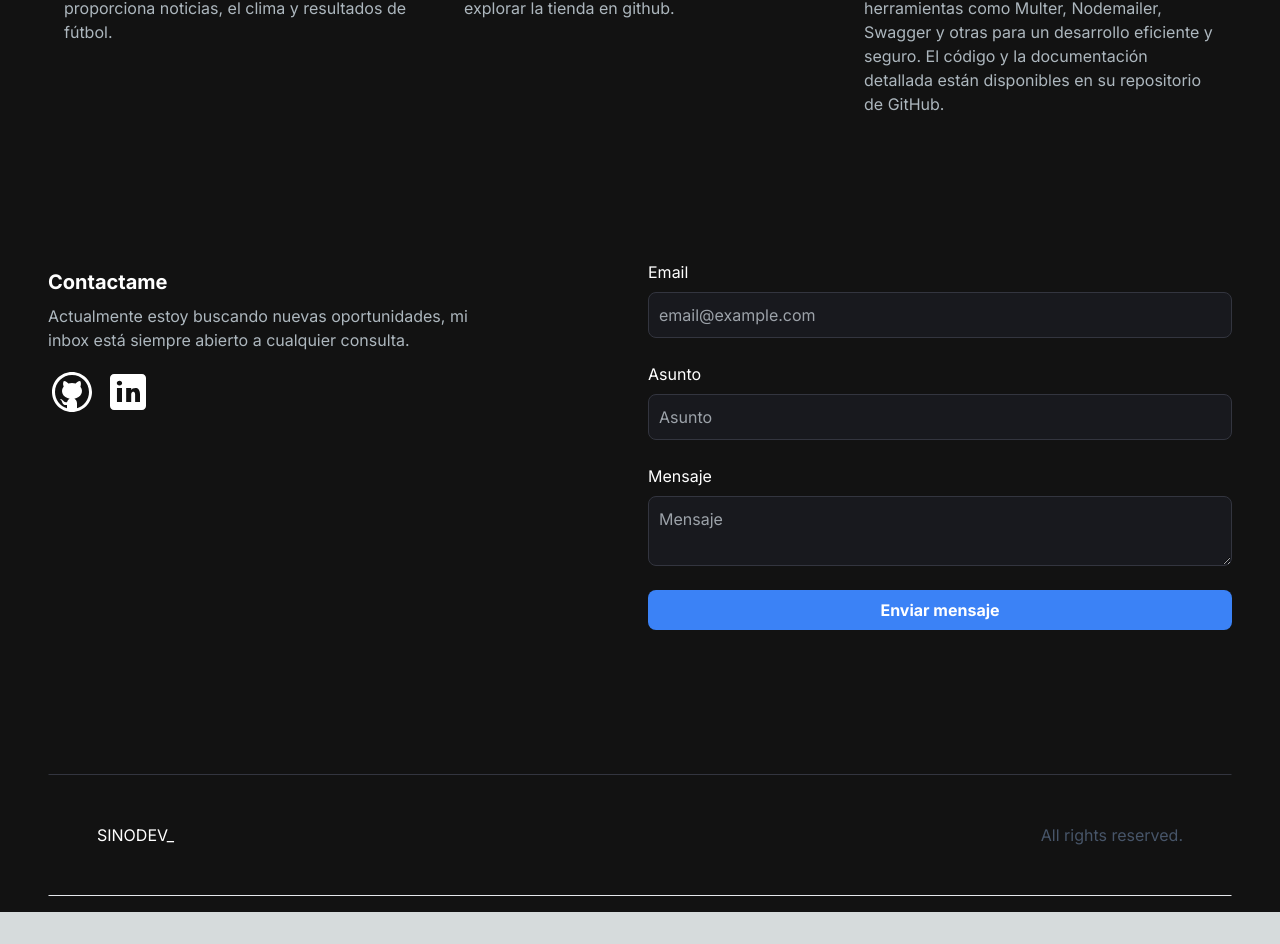
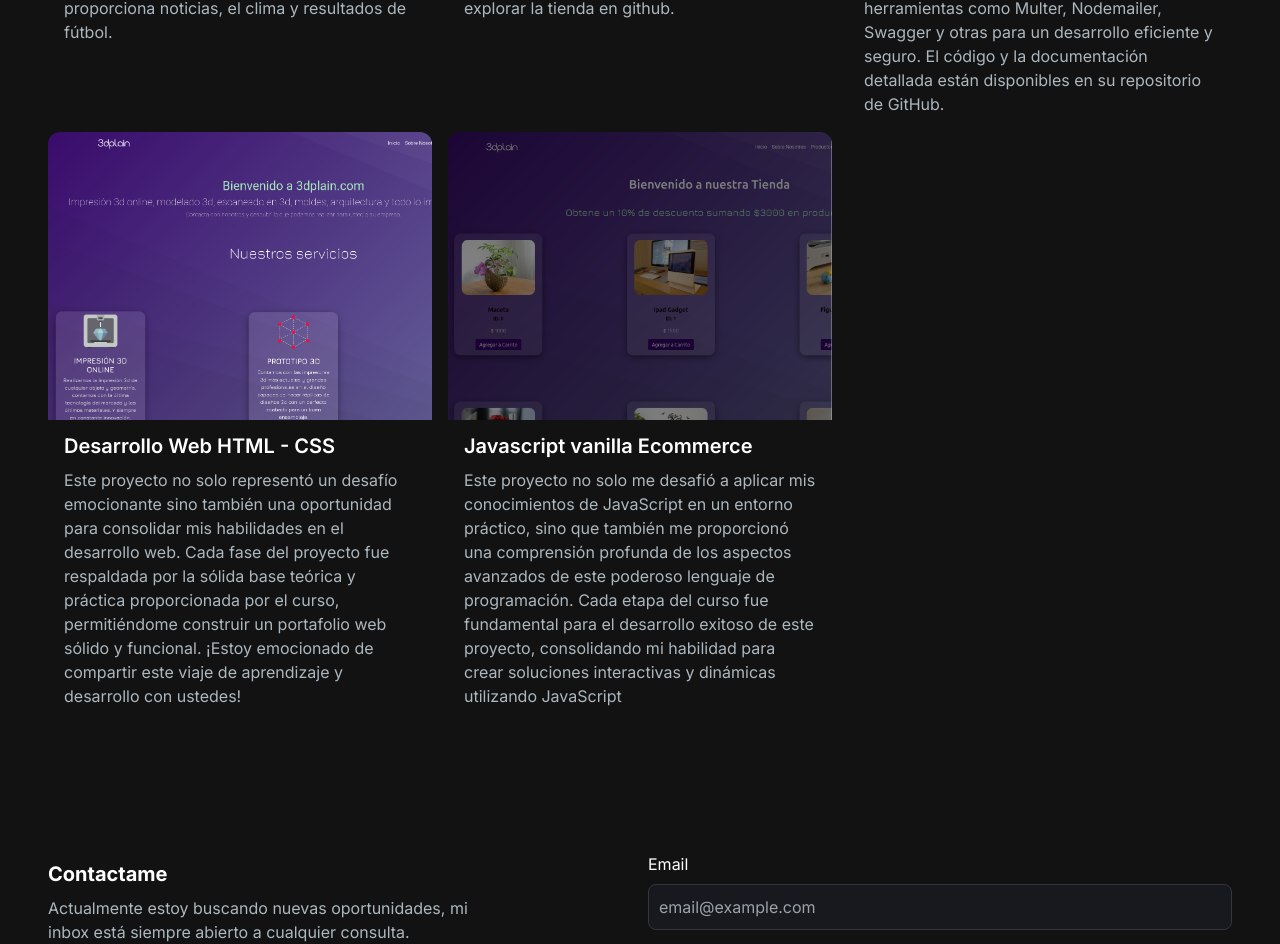
Before and after one commit to sinomau/Portfolio, a Next.js app: page / in a window 1280 px wide. Shown: the part 1816-2760 px from the top of the page. Before the commit the page ends 2728 px from the top, so only its background shows below. Built offline with nearby package versions, Linux system fonts and the light colour scheme.

Commit message:
add news proyects

```diff
--- a/src/app/components/Projects.jsx
+++ b/src/app/components/Projects.jsx
@@ -19,7 +19,7 @@ const projectsData = [
     description:
       'Shop es una tienda en línea desarrollada en React, utilizando tecnologías como Firebase para funciones en la nube, React Bootstrap para la interfaz, React Router para la navegación, y SweetAlert2 para ventanas modales. Además, se emplean herramientas de testing como Testing Library. Puedes explorar la tienda en github.',
     gitUrl: 'https://github.com/sinomau/ReactShop/tree/main',
-    liveUrl: 'https://sinomau.github.io/ReactShop/',
+    liveUrl: 'https://react-shop-iota-nine.vercel.app/',
   },
   {
     id: 3,
@@ -30,6 +30,23 @@ const projectsData = [
     gitUrl: 'https://github.com/sinomau/Backend/tree/main',
     liveUrl: 'https://backend-production-ac1d.up.railway.app/',
   },
+  {
+    id: 4,
+    imgUrl: 'images/projects/desarrollo.png',
+    title: 'Desarrollo Web HTML - CSS',
+    description:'Este proyecto no solo representó un desafío emocionante sino también una oportunidad para consolidar mis habilidades en el desarrollo web. Cada fase del proyecto fue respaldada por la sólida base teórica y práctica proporcionada por el curso, permitiéndome construir un portafolio web sólido y funcional. ¡Estoy emocionado de compartir este viaje de aprendizaje y desarrollo con ustedes!',
+    gitUrl: 'https://github.com/sinomau/Proyecto-Desarrollo-Web',
+    liveUrl: 'https://sinomau.github.io/Proyecto-Desarrollo-Web/',
+  },
+  {
+    id:4,
+    imgUrl: 'images/projects/vanilla.png',
+    title: 'Javascript vanilla Ecommerce',
+    description:'Este proyecto no solo me desafió a aplicar mis conocimientos de JavaScript en un entorno práctico, sino que también me proporcionó una comprensión profunda de los aspectos avanzados de este poderoso lenguaje de programación. Cada etapa del curso fue fundamental para el desarrollo exitoso de este proyecto, consolidando mi habilidad para crear soluciones interactivas y dinámicas utilizando JavaScript',
+    gitUrl: 'https://github.com/sinomau/Proyecto-Final-JS',
+    liveUrl: 'https://sinomau.github.io/Proyecto-Final-JS/',
+  },
+
 ];
 
 const Projects = () => {
```
Also changed, not shown: public/images/projects/desarrollo.png (added), public/images/projects/vanilla.png (added).
